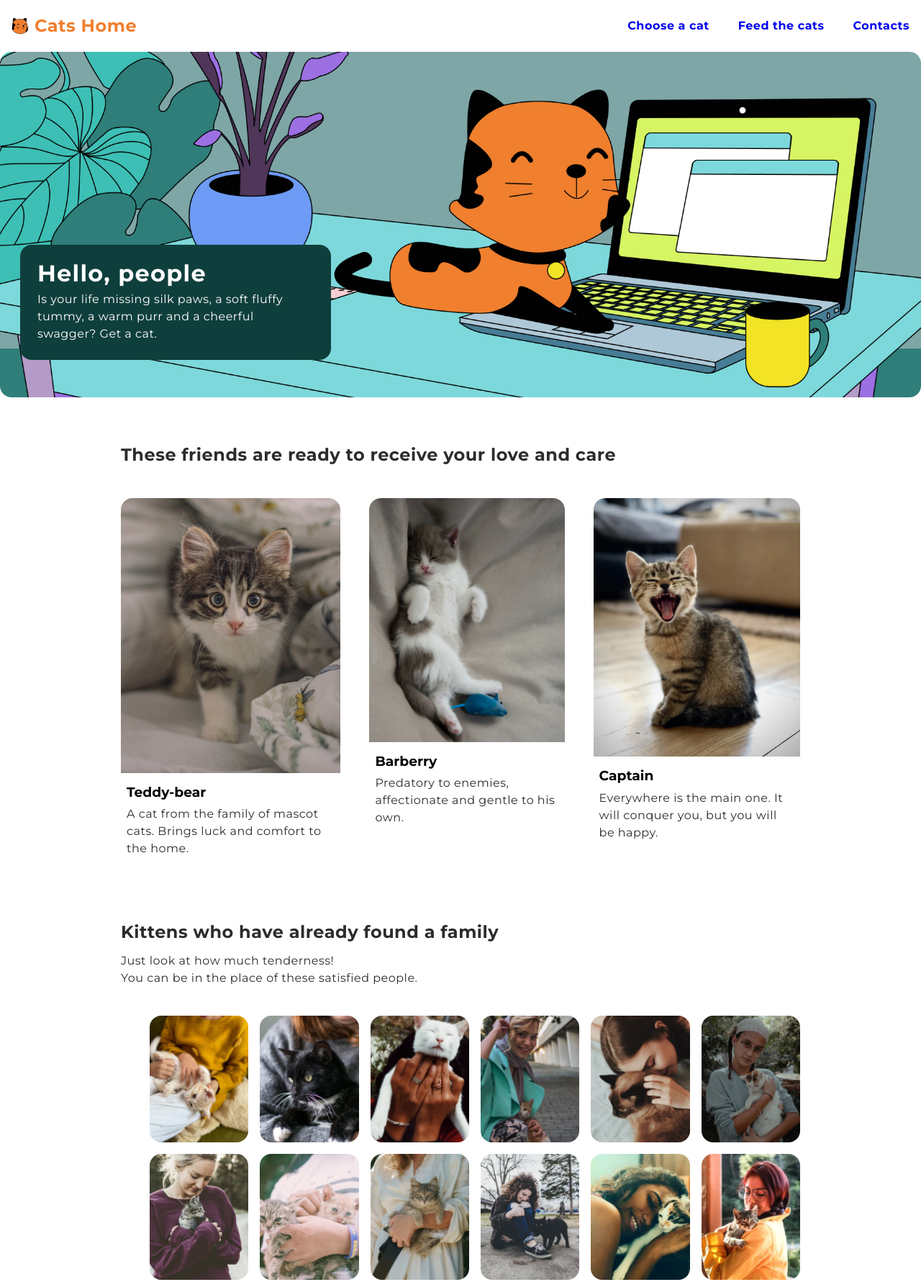
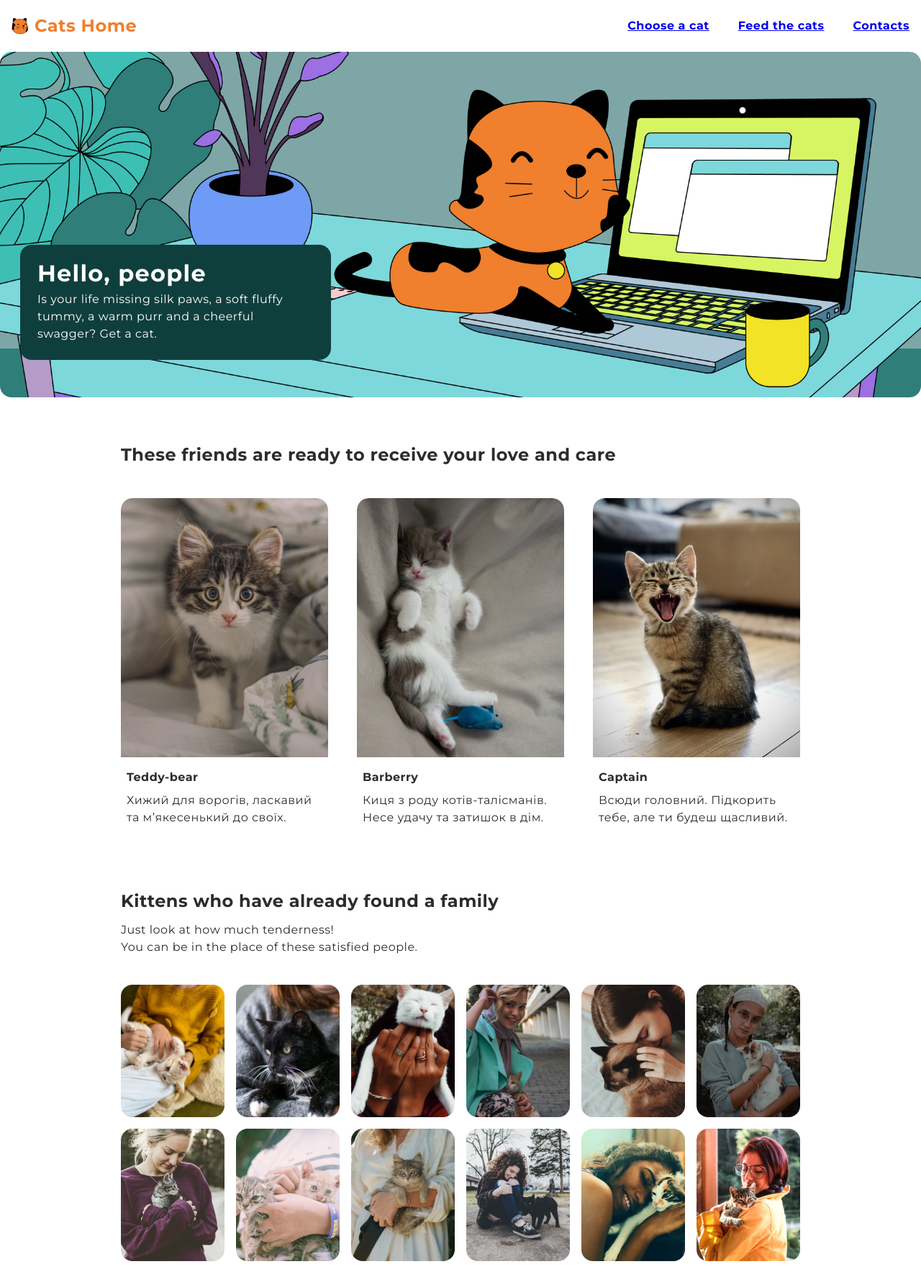
Before and after one commit to AVViktoria/landing-page-training, a website: page index.html in a window 1280 px wide. Shown: the top 1781 px of the page at 72% size. Drawn offline with nearby package versions, Linux system fonts and the light colour scheme.

Commit message:
fix: add link to footer icon

```diff
--- a/css/main.css
+++ b/css/main.css
@@ -5,6 +5,19 @@
   margin-left: auto;
   margin-right: auto;
 }
+
+.section {
+  margin-top: 60px;
+}
+
+.section-title {
+  font-weight: 700;
+  font-size: 24px;
+  line-height: 40px;
+  letter-spacing: 0.5px;
+  color: #2c2c2c;
+}
+
 .page-header {
   display: flex;
   justify-content: space-between;
@@ -53,12 +66,7 @@
   background-position: center;
   background-size: cover;
 }
-.section {
-  margin-top: 60px;
-  align-items: center;
-  margin-left: auto;
-  margin-right: auto;
-}
+
 .greeting {
   position: absolute;
   left: 28px;
@@ -83,19 +91,32 @@
   color: #ffffff;
 }
 /**   Section Friends    */
-.section {
-  margin-top: 60px;
+.cat-list {
+  display: flex;
+  gap: 40px;
+  margin-top: 40px;
+}
+.friend-link {
+  overflow: hidden;
+  border-radius: 16px;
+}
+.friend-link:hover {
+  box-shadow: 0px 4px 16px rgba(0, 0, 0, 0.25);
+}
+.content {
+  padding: 16px 8px 24px 8px;
+}
+.friends-name {
+  margin-bottom: 8px;
 }
 
-.section-title {
-  font-weight: 700;
-  font-size: 24px;
-  line-height: 40px;
+.friends-text {
+  line-height: 1.5;
   letter-spacing: 0.5px;
   color: #2c2c2c;
 }
 
-.section-text {
+/* .section-text {
   margin-top: 8px;
   line-height: 24px;
   letter-spacing: 0.5px;
@@ -107,7 +128,9 @@
   gap: 40px;
   margin-top: 40px;
 }
-
+.cat-list img {
+  margin-bottom: 8px;
+}
 .cat-list li {
   overflow: hidden;
   border-radius: 16px;
@@ -119,7 +142,7 @@
 /* .cat-list img {
   height: 360px;
 } */
-.cat-list .content {
+/* .cat-list .content {
   padding: 16px 8px 24px 8px;
 }
 
@@ -131,24 +154,14 @@
   line-height: 1.5;
   letter-spacing: 0.5px;
   color: #2c2c2c;
-}
-/* .section-title {
-  display: flex;
-  font-weight: 700;
-  font-size: 24px;
-  line-height: 40px;
-  letter-spacing: 0.5px;
-  color: #2c2c2c;
-}
-
-.friends-list {
+} */
+*/ .friends-list {
   display: flex;
 
   margin-top: 40px;
   gap: 40px;
 }
 .friends-link {
-
   overflow: hidden;
   border-radius: 16px;
   background-color: #ffffff;
@@ -178,7 +191,7 @@
   line-height: 1.5;
   letter-spacing: 0.5px;
   color: #2c2c2c;
-} */
+}
 
 /** Section Gallery */
 
--- a/css/reset.css
+++ b/css/reset.css
@@ -15,10 +15,39 @@ h6,
 p {
   margin: 0;
 }
+
+li {
+  text-decoration: none;
+  list-style: none;
+  padding: 0;
+  margin: 0;
+}
+
+ul {
+  list-style: none;
+  padding: 0;
+  margin: 0;
+}
 img {
   display: block;
   max-width: 100%;
-  height: auto;
+}
+.section {
+  margin-top: 60px;
+}
+
+.section-title {
+  font-weight: 700;
+  font-size: 24px;
+  line-height: 40px;
+  letter-spacing: 0.5px;
+  color: #2c2c2c;
+}
+.section-text {
+  margin-top: 8px;
+  line-height: 24px;
+  letter-spacing: 0.5px;
+  color: #2c2c2c;
 }
 .visually-hidden {
   position: absolute;
@@ -33,19 +62,6 @@ img {
   margin: -1px;
 }
 
-.link {
-  text-decoration: none;
-  list-style: none;
-  padding: 0;
-  margin: 0;
-}
-
-.list {
-  list-style: none;
-  padding: 0;
-  margin: 0;
-}
-
 .btn {
   font-family: inherit;
   cursor: pointer;
--- a/index.html
+++ b/index.html
@@ -35,13 +35,13 @@
       <nav class="page-nav">
         <ul class="nav-list list">
           <li class="nav-link link">
-            <a class="header-link last link" href="#friends">Choose a cat</a>
+            <a class="header-link link" href="#friends">Choose a cat</a>
           </li>
           <li class="nav-link link">
-            <a class="header-link last link" href="#family">Feed the cats</a>
+            <a class="header-link link" href="#family">Feed the cats</a>
           </li>
           <li class="nav-link link">
-            <a class="header-link last link" href="#footer">Contacts</a>
+            <a class="header-link link" href="#footer">Contacts</a>
           </li>
         </ul>
       </nav>
@@ -63,29 +63,34 @@
       <section class="section container" id="friends">
         <h2 class="section-title">These friends are ready to receive your love and care</h2>
 
-        <ul class="cat-list list">
+        <ul class="cat-list">
           <li class="friends-link link">
             <img class="friends-img" src="./images/friends-img/friends-1.jpg" alt="gray cat" />
             <div class="content">
               <h3 class="friends-name">Teddy-bear</h3>
               <p class="friends-text">
-                A cat from the family of mascot cats. Brings luck and comfort to the home.
+                Хижий для ворогів, ласкавий та м’якесенький до своїх.
+                <!-- A cat from the family of mascot cats. Brings luck and comfort to the home. -->
               </p>
             </div>
           </li>
           <li class="friends-link link">
-            <img src="./images/friends-img/friends-2.jpg" alt="" />
+            <img src="./images/friends-img/friends-2.jpg" alt="cat laying down" />
             <div class="content">
               <h3 class="friends-name">Barberry</h3>
-              <p class="friends-text">Predatory to enemies, affectionate and gentle to his own.</p>
+              <p class="friends-text">
+                <!-- Predatory to enemies, affectionate and gentle to his own. -->
+                Киця з роду котів-талісманів. Несе удачу та затишок в дім.
+              </p>
             </div>
           </li>
           <li class="friends-link link">
-            <img src="./images/friends-img/friends-3.jpg" alt="" />
+            <img src="./images/friends-img/friends-3.jpg" alt="cat mowing" />
             <div class="content">
               <h3 class="friends-name">Captain</h3>
               <p class="friends-text">
-                Everywhere is the main one. It will conquer you, but you will be happy.
+                Всюди головний. Підкорить тебе, але ти будеш щасливий.
+                <!-- Everywhere is the main one. It will conquer you, but you will be happy. -->
               </p>
             </div>
           </li>
@@ -213,17 +218,17 @@
     </main>
 
     <!--      Footer -->
-
     <footer class="page-footer" id="footer">
       <div class="container">
         <p class="footer-text">
-          <img
-            class="footer-img"
-            src="./images/svg-icons/cat-logo.svg"
-            alt="логотип сайту"
-            width="24"
-            height="24"
-          />
+          <a href="#"
+            ><img
+              class="footer-img"
+              src="./images/svg-icons/cat-logo.svg"
+              alt="логотип сайту"
+              width="24"
+              height="24"
+          /></a>
           Котики — то щастя. <br />
           Забирай, люби й ставай щасливішим.
         </p>
```
Also changed, not shown: images/friends-img/picture-1.jpg (added), images/friends-img/picture-2.jpg (added), images/friends-img/picture.jpg (added).
